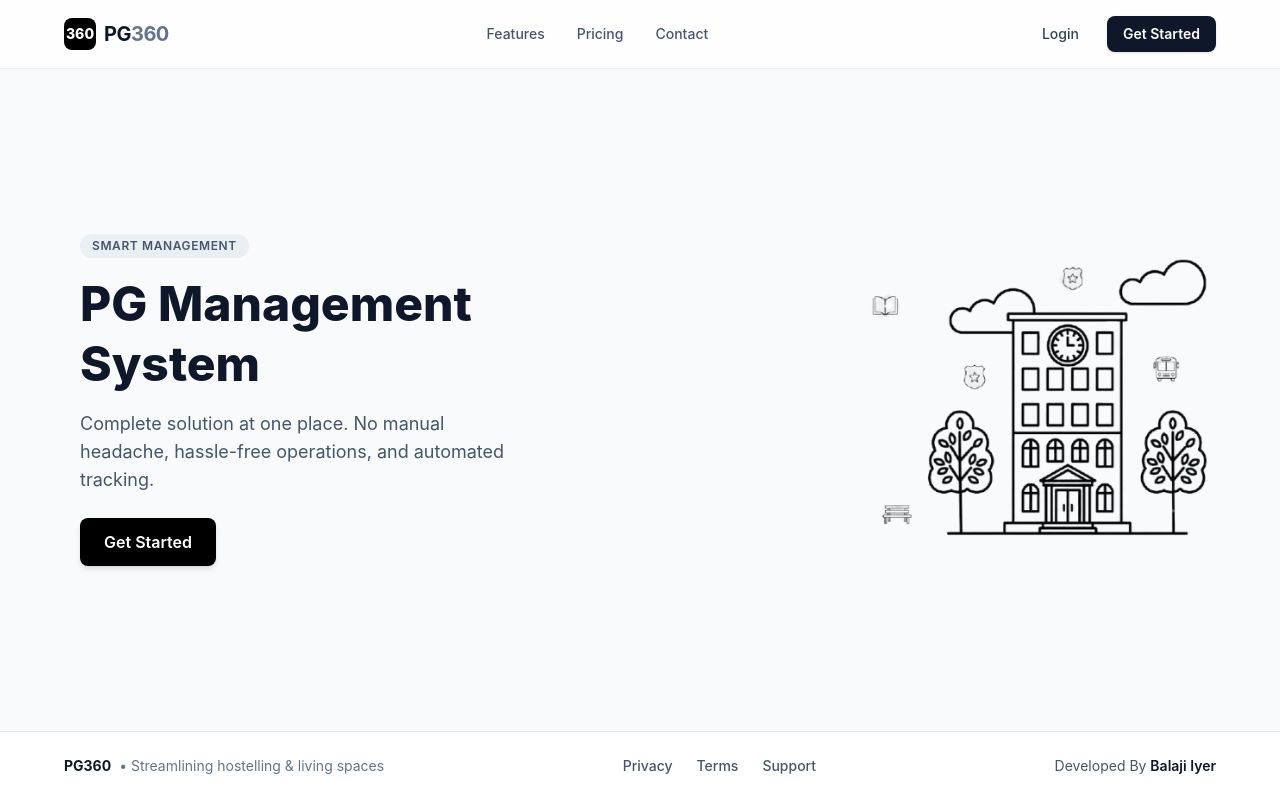
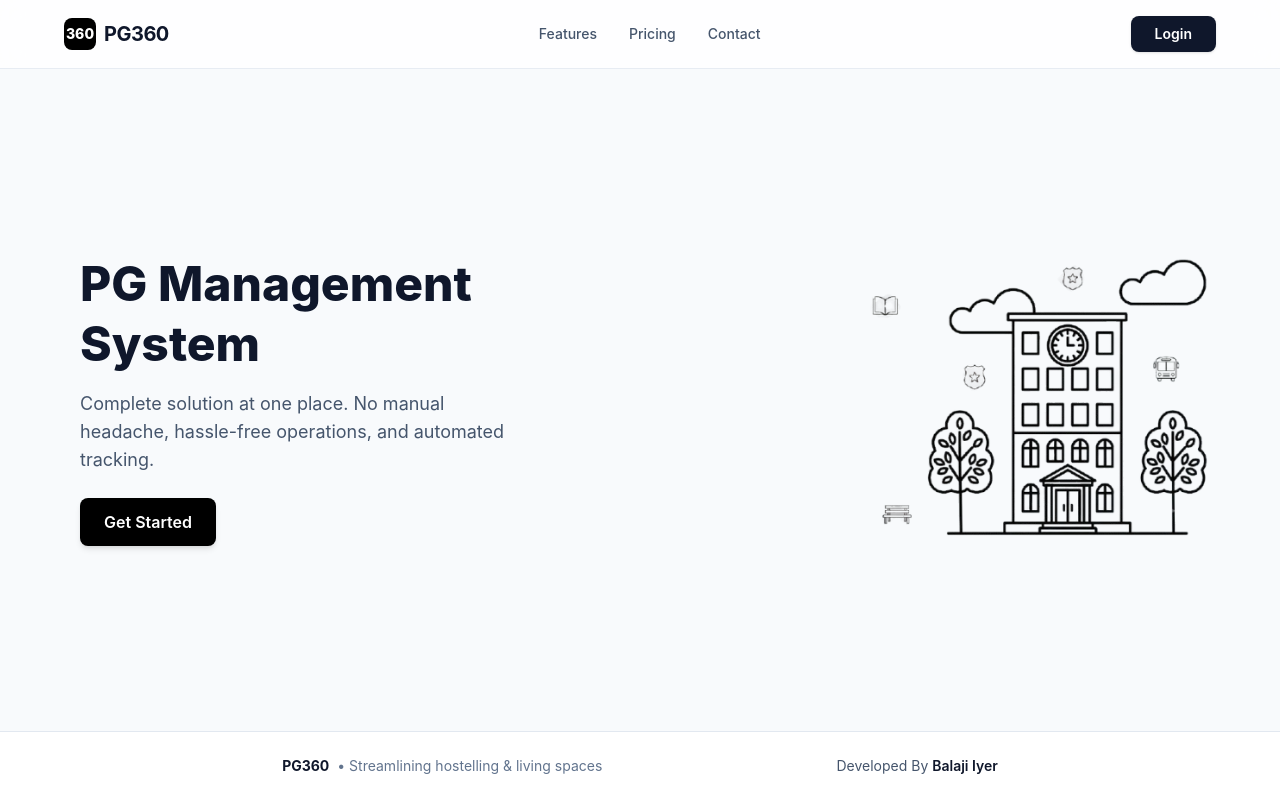
Before and after one commit to balajiiyer12/pg360, a React (Vite) app in the folder client/: page / in a window 1280 px wide. Built offline with nearby package versions, Linux system fonts and the light colour scheme.

Commit message:
Landing Page strucutured

```diff
--- /dev/null
+++ b/client/src/components/Footer.jsx
@@ -0,0 +1,20 @@
+import React from 'react';
+
+function Footer() {
+  return (
+    <footer className="border-t border-slate-200 bg-white px-6 py-6 md:px-16">
+      <div className="flex flex-col md:flex-row items-center justify-evenly gap-4 text-sm text-slate-500">
+        <div className="flex items-center gap-2">
+          <span className="font-bold text-slate-900">PG360</span>
+          <span>• Streamlining hostelling & living spaces</span>
+        </div>
+
+        <div className="text-slate-600">
+          Developed By <span className="font-semibold text-slate-900">Balaji Iyer</span>
+        </div>
+      </div>
+    </footer>
+  );
+}
+
+export default Footer;
--- /dev/null
+++ b/client/src/components/Navbar.jsx
@@ -0,0 +1,31 @@
+import React from 'react';
+import { Link, useNavigate } from "react-router-dom";
+
+function Navbar() {
+  const navigate = useNavigate();
+  return (
+    <header className="sticky top-0 z-50 backdrop-blur-md bg-white/80 border-b border-slate-200/80 px-6 py-4 md:px-16 flex items-center justify-between">
+      <div className="flex items-center gap-2">
+        <div className="w-8 h-8 rounded-lg bg-black text-white flex items-center justify-center font-extrabold text-sm">
+          360
+        </div>
+        <span className="text-xl font-bold tracking-tight text-slate-900">
+          PG360
+        </span>
+      </div>
+
+      <nav className="hidden md:flex items-center gap-8 text-sm font-medium text-slate-600">
+        <div className="hover:text-slate-900 transition-colors">Features</div>
+        <div className="hover:text-slate-900 transition-colors">Pricing</div>
+        <div className="hover:text-slate-900 transition-colors">Contact</div>
+      </nav>
+
+
+      <button onClick={()=>{navigate("/login")}} className="px-6 py-2 text-sm font-semibold bg-slate-900 text-white rounded-lg hover:bg-slate-800 transition-all shadow-sm">
+        Login
+      </button>
+    </header>
+  );
+}
+
+export default Navbar;
--- a/client/src/pages/Landingpage.jsx
+++ b/client/src/pages/Landingpage.jsx
@@ -1,79 +1,40 @@
 import HeroImage from "../assets/ImageBg.png";
+import Footer from "../components/Footer";
+import Navbar from "../components/Navbar";
+import { Link, useNavigate } from "react-router-dom";
 
 function LandingPage() {
+    const navigate = useNavigate();
   return (
     <div className="flex flex-col min-h-screen bg-slate-50 text-slate-800 font-sans">
       {/* Navbar */}
-      <header className="sticky top-0 z-50 backdrop-blur-md bg-white/80 border-b border-slate-200/80 px-6 py-4 md:px-16 flex items-center justify-between">
-        <div className="flex items-center gap-2">
-          <div className="w-8 h-8 rounded-lg bg-black text-white flex items-center justify-center font-extrabold text-sm">
-            360
-          </div>
-          <span className="text-xl font-bold tracking-tight text-slate-900">
-            PG<span className="text-slate-500">360</span>
-          </span>
-        </div>
-
-        <nav className="hidden md:flex items-center gap-8 text-sm font-medium text-slate-600">
-          <a href="#features" className="hover:text-slate-900 transition-colors">Features</a>
-          <a href="#pricing" className="hover:text-slate-900 transition-colors">Pricing</a>
-          <a href="#contact" className="hover:text-slate-900 transition-colors">Contact</a>
-        </nav>
-
-        <div className="flex items-center gap-3">
-          <button className="px-4 py-2 text-sm font-medium text-slate-700 hover:text-slate-900 transition-colors">
-            Login
-          </button>
-          <button className="px-4 py-2 text-sm font-semibold bg-slate-900 text-white rounded-lg hover:bg-slate-800 transition-all shadow-sm">
-            Get Started
-          </button>
-        </div>
-      </header>
+      <Navbar></Navbar>
 
       {/* Main Hero Section */}
       <main className="grow flex items-center justify-between px-8 md:px-16 py-12">
         {/* left section */}
         <div className="flex flex-col gap-4 w-full md:w-1/2 p-4">
-          <span className="w-fit px-3 py-1 text-xs font-semibold uppercase tracking-wider text-slate-600 bg-slate-200/60 rounded-full">
-            Smart Management
-          </span>
+
           <h1 className="text-4xl md:text-5xl font-extrabold text-slate-900 leading-tight">
             PG Management System
           </h1>
           <p className="text-lg text-slate-600 max-w-md">
             Complete solution at one place. No manual headache, hassle-free operations, and automated tracking.
           </p>
-          <button className="w-fit mt-2 px-6 py-3 bg-black text-white font-semibold rounded-lg hover:bg-slate-800 transition-all shadow-md">
+          <button onClick={()=>{navigate("/login")}} className="w-fit mt-2 px-6 py-3 bg-black text-white font-semibold rounded-lg hover:bg-slate-800 transition-all shadow-md">
             Get Started
           </button>
         </div>
 
         {/* right section */}
         <div
-          className="w-full md:w-1/2 h-full min-h-[420px] bg-right bg-no-repeat bg-contain"
+          className="w-full md:w-1/2 h-full min-h-105 item bg-right bg-no-repeat bg-contain"
           style={{ backgroundImage: `url(${HeroImage})` }}
         />
       </main>
 
       {/* Footer */}
-      <footer className="border-t border-slate-200 bg-white px-6 py-6 md:px-16">
-        <div className="flex flex-col md:flex-row items-center justify-between gap-4 text-sm text-slate-500">
-          <div className="flex items-center gap-2">
-            <span className="font-bold text-slate-900">PG360</span>
-            <span>• Streamlining hostelling & living spaces</span>
-          </div>
-
-          <div className="flex items-center gap-6 font-medium text-slate-600">
-            <a href="#privacy" className="hover:text-slate-900 transition-colors">Privacy</a>
-            <a href="#terms" className="hover:text-slate-900 transition-colors">Terms</a>
-            <a href="#support" className="hover:text-slate-900 transition-colors">Support</a>
-          </div>
-
-          <div className="text-slate-600">
-            Developed By <span className="font-semibold text-slate-900">Balaji Iyer</span>
-          </div>
-        </div>
-      </footer>
+      <Footer></Footer>
     </div>
   );
 }
```
Also changed, not shown: client/src/assets/herosectionimage.jpeg (deleted), client/src/assets/image.png (deleted).
